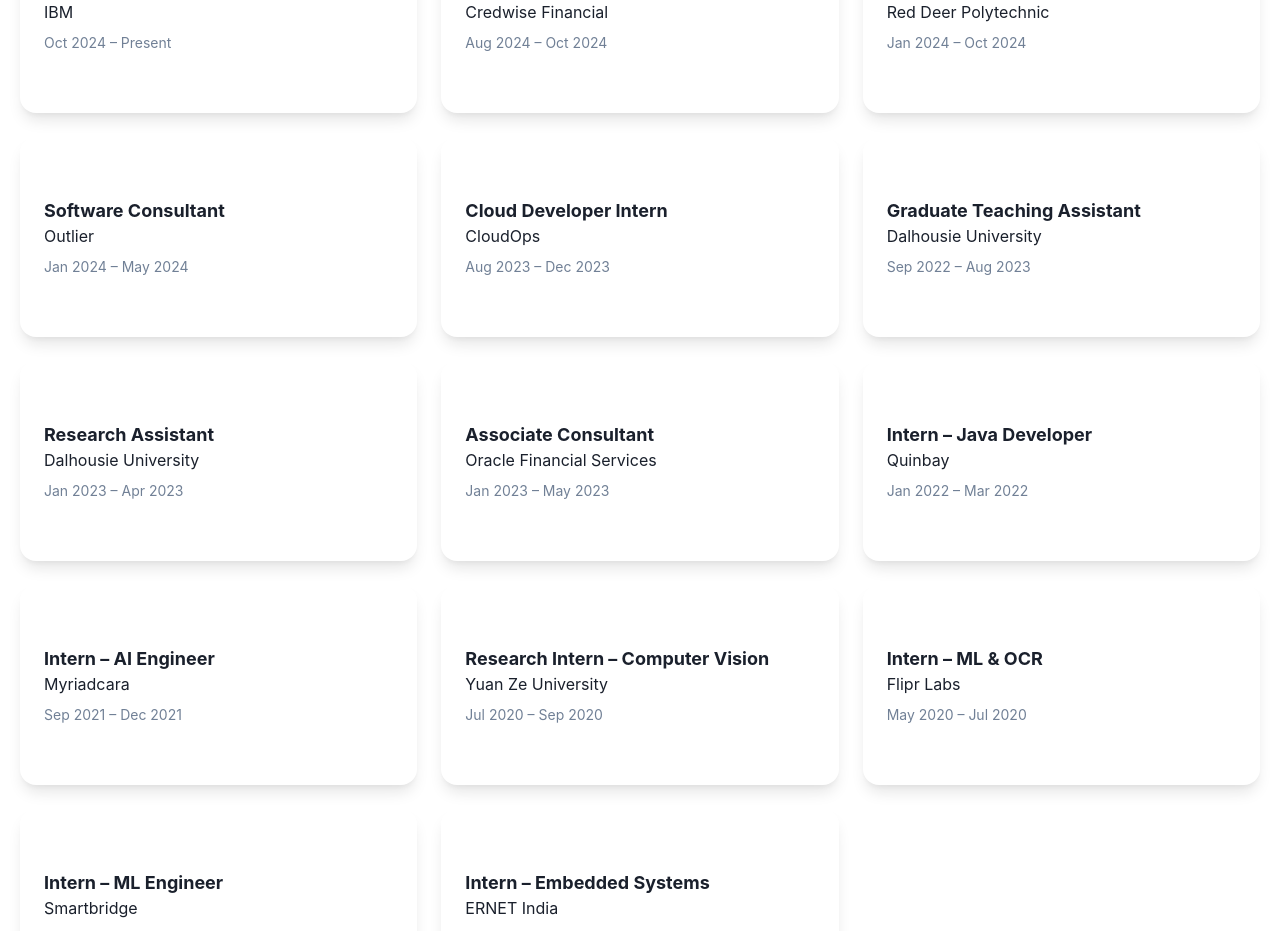
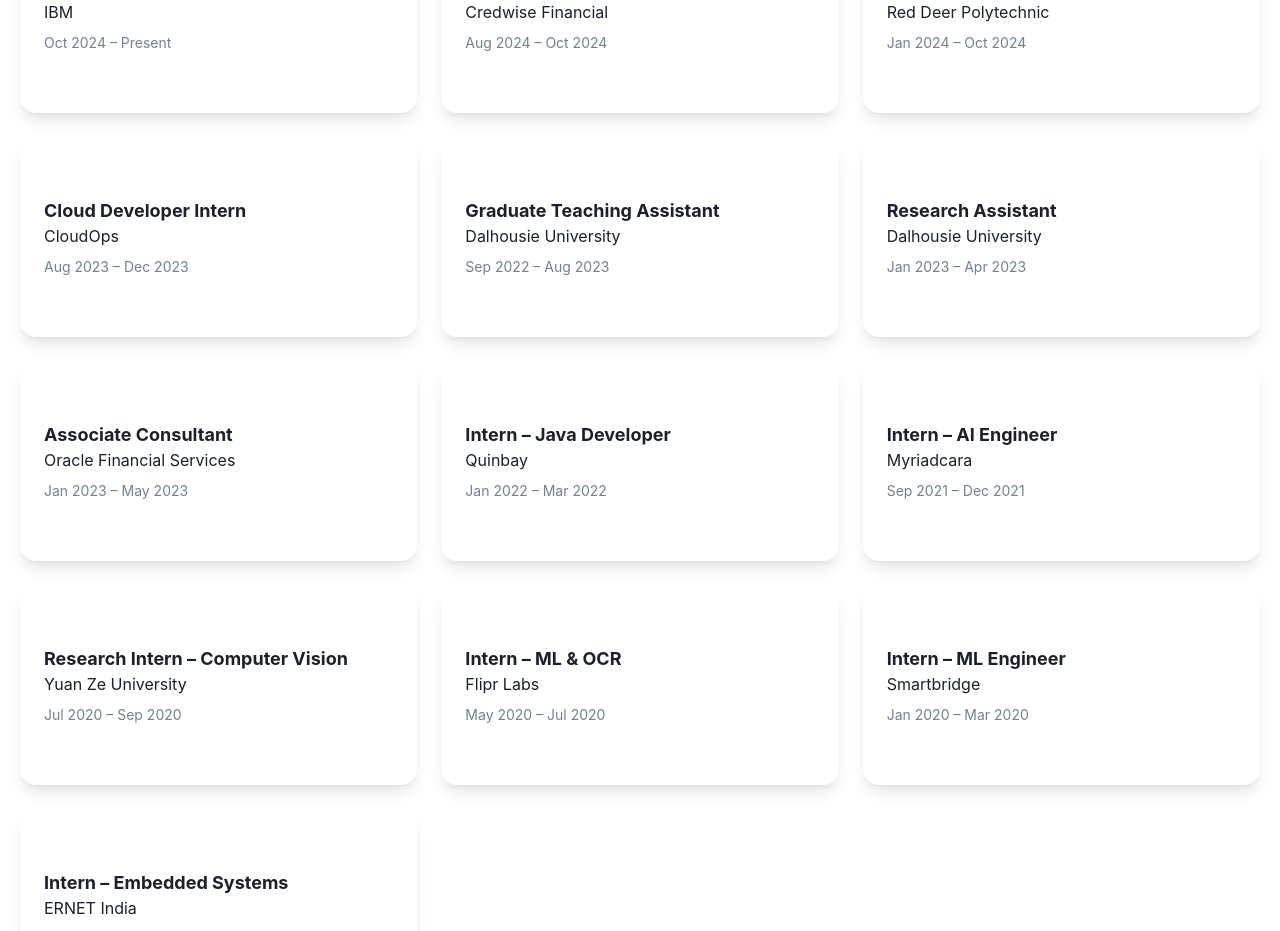
Before and after one commit to AnirudhHosur/portfolio-v2, a Next.js app: page / in a window 1280 px wide. Shown: the part 820-1751 px from the top of the page. Built offline with nearby package versions, Linux system fonts and the light colour scheme; no server answers.

Commit message:
updated experience

```diff
--- a/app/components/Experience/Experience.tsx
+++ b/app/components/Experience/Experience.tsx
@@ -20,12 +20,6 @@ const experiences = [
         company: 'Red Deer Polytechnic',
         duration: 'Jan 2024 – Oct 2024',
         description: 'Taught cloud/software engineering. Mentored full-stack student projects and developed course content.',
-    },
-    {
-        role: 'Software Consultant',
-        company: 'Outlier',
-        duration: 'Jan 2024 – May 2024',
-        description: 'Worked on LLM optimization, prompt engineering, and ETL/data analytics using Java, Python, and GCP Vertex AI.',
     },
     {
         role: 'Cloud Developer Intern',
```
